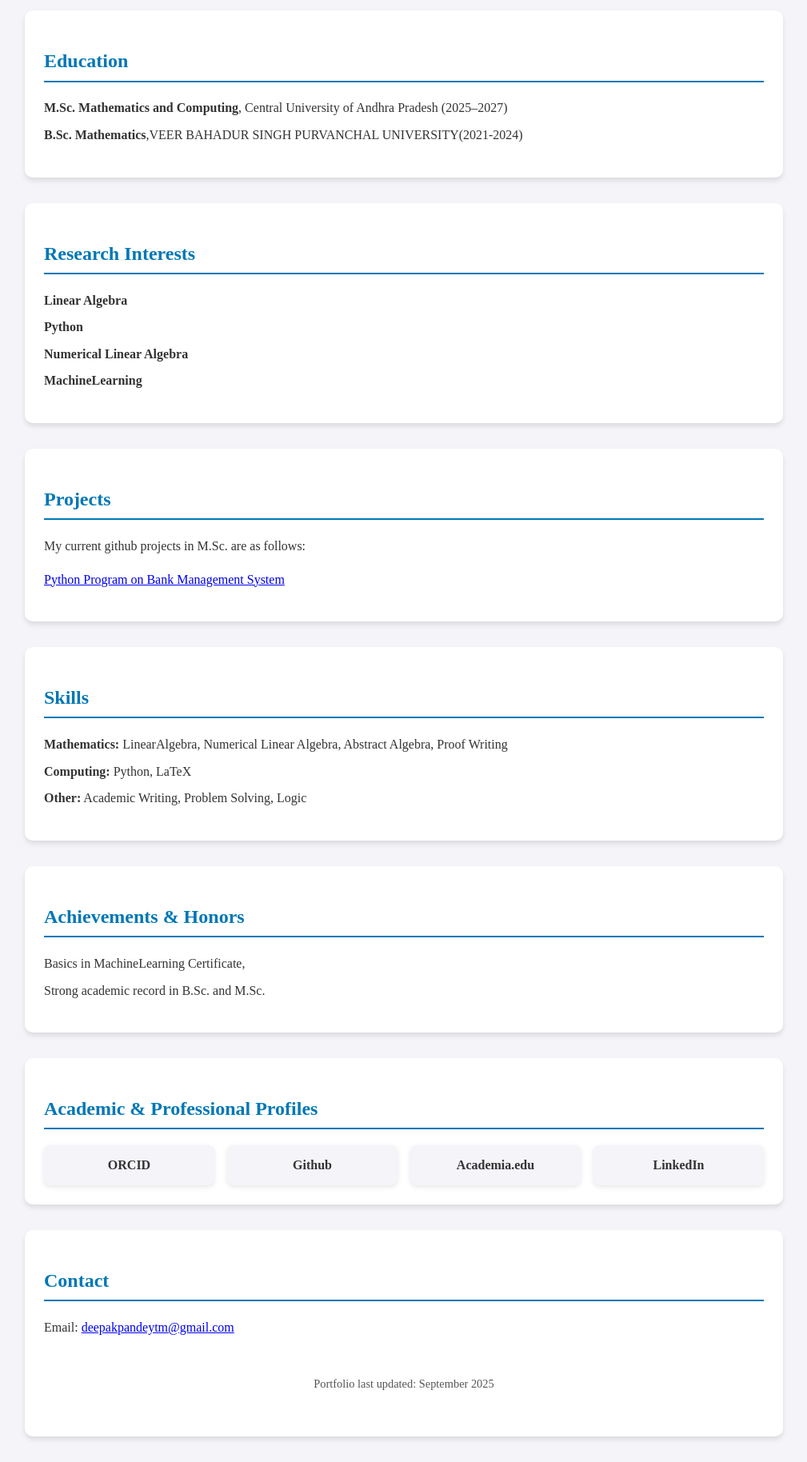
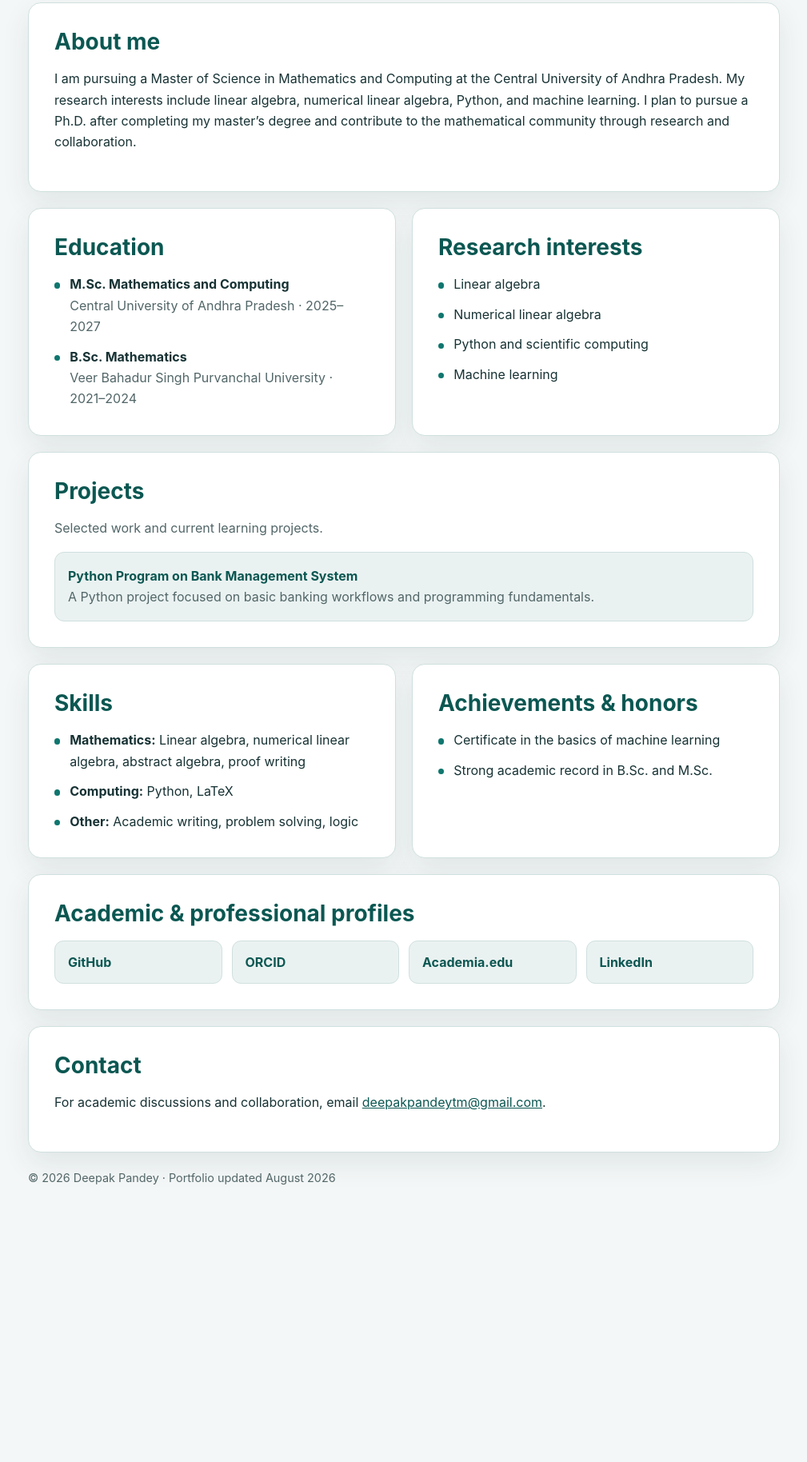
Before and after one commit to deepakpandeymaths/Portfolio-, a plain HTML site: page index.html in a window 1280 px wide. Shown: the part 469-2297 px from the top of the page at 80% size, without its empty margins (135-1144 px from the left). After the commit the page ends 2000 px from the top, so only its background shows below. Drawn offline with Linux system fonts and the light colour scheme.

Commit message:
Polish academic portfolio landing page
Co-authored-by: Codex <codex@openai.com>

```diff
--- a/index.html
+++ b/index.html
@@ -3,146 +3,73 @@
 <head>
   <meta charset="UTF-8">
   <meta name="viewport" content="width=device-width, initial-scale=1.0">
-  <title>Deepak  Pandey – Academic Portfolio</title>
+  <meta name="description" content="Academic portfolio of Deepak Pandey, an M.Sc. Mathematics and Computing student and researcher.">
+  <meta name="theme-color" content="#0f766e">
+  <title>Deepak Pandey | Mathematics &amp; Computing</title>
   <style>
-    body {
-      font-family: "Times New Roman", Times, serif;
-      line-height: 1.6;
-      background-color: #f4f4f9;
-      color: #333;
-      margin: 0;
-      padding: 0;
-    }
-    header {
-      background-color: #0077B5;
-      color: white;
-      padding: 2rem 1rem;
-      text-align: center;
-    }
-    header h1 { margin: 0; font-size: 2rem; }
-    header p { font-size: 1.2rem; margin: 0.5rem 0 0; }
-    section {
-      max-width: 900px;
-      margin: 2rem auto;
-      padding: 1.5rem;
-      background-color: white;
-      border-radius: 10px;
-      box-shadow: 0 4px 6px rgba(0,0,0,0.1);
-    }
-    h2 {
-      color: #0077B5;
-      border-bottom: 2px solid #0077B5;
-      padding-bottom: 0.3rem;
-    }
-    ul { list-style: none; padding-left: 0; }
-    ul li { margin-bottom: 0.5rem; }
-    .profiles-grid {
-      display: grid;
-      grid-template-columns: repeat(auto-fit, minmax(180px, 1fr));
-      gap: 16px; margin-top: 16px;
-    }
-    .profile-card {
-      display: flex; align-items: center; justify-content: center;
-      padding: 12px 16px; background-color: #f4f4f9;
-      border-radius: 8px; text-decoration: none; color: #333;
-      font-weight: 600; transition: all 0.2s ease;
-      box-shadow: 0 2px 6px rgba(0,0,0,0.1);
-    }
-    .profile-card:hover {
-      background-color: #e0e0ff; transform: translateY(-2px);
-      box-shadow: 0 4px 12px rgba(0,0,0,0.15);
-    }
-    .badges a { margin: 0.3rem; text-decoration: none; display: inline-block; }
-    .download a {
-      display: inline-block; padding: 0.5rem 1rem;
-      background-color: #0077B5; color: white; border-radius: 5px;
-      text-decoration: none; margin-top: 1rem;
-    }
-    .download a:hover { background-color: #005582; }
-    footer {
-      text-align: center; padding: 1rem;
-      font-size: 0.9rem; color: #555;
-    }
+    :root { color-scheme: light dark; --bg:#f4f7f7; --surface:#fff; --surface-muted:#eaf2f1; --text:#173234; --muted:#526668; --accent:#0f766e; --accent-dark:#0b5752; --border:#cfe0de; --shadow:0 14px 35px rgba(18,57,58,.09); }
+    * { box-sizing:border-box; }
+    html { scroll-behavior:smooth; }
+    body { margin:0; font-family:Inter,ui-sans-serif,system-ui,-apple-system,BlinkMacSystemFont,"Segoe UI",sans-serif; line-height:1.65; background:var(--bg); color:var(--text); }
+    a { color:var(--accent-dark); }
+    a:focus-visible,.profile-card:focus-visible { outline:3px solid #f59e0b; outline-offset:3px; }
+    .skip-link { position:absolute; left:1rem; top:-4rem; padding:.65rem 1rem; background:var(--surface); border-radius:.5rem; z-index:2; }
+    .skip-link:focus { top:1rem; }
+    .hero { background:linear-gradient(135deg,#0f766e,#164e63); color:#fff; padding:5rem 1.25rem 4rem; }
+    .hero-inner,main { max-width:980px; margin:0 auto; }
+    .eyebrow { margin:0 0 .75rem; color:#b9f2e9; font-weight:700; letter-spacing:.08em; text-transform:uppercase; font-size:.8rem; }
+    h1,h2 { line-height:1.2; }
+    h1 { margin:0; font-size:clamp(2.4rem,7vw,4.7rem); letter-spacing:-.04em; }
+    .tagline { max-width:650px; margin:1rem 0 0; font-size:clamp(1.05rem,2vw,1.35rem); color:#e3fffb; }
+    nav { margin-top:2rem; display:flex; flex-wrap:wrap; gap:.65rem; }
+    nav a { color:#fff; text-decoration:none; border:1px solid rgba(255,255,255,.45); border-radius:999px; padding:.4rem .85rem; font-size:.9rem; }
+    nav a:hover { background:rgba(255,255,255,.16); }
+    main { padding:1.25rem; display:grid; gap:1.25rem; }
+    section { scroll-margin-top:1rem; background:var(--surface); border:1px solid var(--border); border-radius:1rem; padding:clamp(1.25rem,4vw,2rem); box-shadow:var(--shadow); }
+    h2 { margin:0 0 1rem; color:var(--accent-dark); font-size:clamp(1.35rem,3vw,1.75rem); }
+    p { margin-top:0; }
+    .muted { color:var(--muted); }
+    .list { list-style:none; margin:0; padding:0; display:grid; gap:.7rem; }
+    .list li { padding-left:1.2rem; position:relative; }
+    .list li::before { content:""; width:.45rem; height:.45rem; position:absolute; left:0; top:.7rem; border-radius:50%; background:var(--accent); }
+    .two-column { display:grid; grid-template-columns:repeat(2,minmax(0,1fr)); gap:1.25rem; }
+    .project-card { display:block; padding:1rem; border:1px solid var(--border); border-radius:.75rem; background:var(--surface-muted); text-decoration:none; }
+    .project-card:hover { border-color:var(--accent); transform:translateY(-2px); transition:transform .2s ease,border-color .2s ease; }
+    .project-card strong { display:block; color:var(--accent-dark); }
+    .profiles-grid { display:grid; grid-template-columns:repeat(auto-fit,minmax(180px,1fr)); gap:.75rem; }
+    .profile-card { display:block; padding:.8rem 1rem; border:1px solid var(--border); border-radius:.7rem; background:var(--surface-muted); text-decoration:none; font-weight:700; }
+    .profile-card:hover { border-color:var(--accent); }
+    footer { max-width:980px; margin:0 auto; padding:0 1.25rem 2rem; color:var(--muted); font-size:.9rem; }
+    @media (max-width:640px) { .two-column { grid-template-columns:1fr; } .hero { padding-top:3.5rem; } }
+    @media (prefers-reduced-motion:reduce) { html { scroll-behavior:auto; } *,*::before,*::after { transition-duration:.01ms !important; } }
+    @media (prefers-color-scheme:dark) { :root { --bg:#102123; --surface:#173033; --surface-muted:#1c3a3b; --text:#e7f4f1; --muted:#b5c9c6; --border:#315455; --accent-dark:#79ddd0; --shadow:0 14px 35px rgba(0,0,0,.2); } .profile-card,.project-card { color:var(--text); } }
   </style>
 </head>
 <body>
-
-<header>
-  <h1>DeepakPandey</h1>
-  <p>M.Sc. Mathematics and Computing | Researcher</p>
-  <p>Central University of Andhra Pradesh</p>
-</header>
-
-<section>
-  <h2>About Me</h2>
-  <p>
-    I am currently pursuing my Master of Science in Mathematics and Computing at the Central University of Andhra Pradesh.
-    My research interests include LinearAlgebra, Numerical Linear Algebra,Python and MachineLearning. I want to pursue Ph.D. after completing my masters degree.
-    My long-term goal is to contribute to the mathematical community through research and collaborations.
-  </p>
-</section>
-
-<section>
-  <h2>Education</h2>
-  <ul>
-    <li><strong>M.Sc. Mathematics and Computing</strong>, Central University of Andhra Pradesh (2025–2027)</li>
-    <li><strong>B.Sc. Mathematics</strong>,VEER BAHADUR SINGH PURVANCHAL UNIVERSITY(2021-2024)</li>
-  </ul>
-</section>
-
-<section>
-  <h2>Research Interests</h2>
-  <ul>
-    <li><strong>Linear Algebra</strong></li>
-    <li><strong>Python</strong></li>
-    <li><strong>Numerical Linear Algebra</strong></li>
-    <li><strong>MachineLearning</strong></li>
-  </ul>
-</section>
-
-<section>
-  <h2>Projects</h2>
-  <p>My current github projects in M.Sc. are as follows:</p>
-  <ul>
-    <li><a href="https://github.com/deepakpandeymaths/Python-program-on-bank-management-system.">Python Program on Bank Management System</a></li>
-  </ul>
-</section>
-
-<section>
-  <h2>Skills</h2>
-  <ul>
-    <li><strong>Mathematics:</strong> LinearAlgebra, Numerical Linear Algebra, Abstract Algebra, Proof Writing</li>
-    <li><strong>Computing:</strong> Python, LaTeX</li>
-    <li><strong>Other:</strong> Academic Writing, Problem Solving, Logic</li>
-  </ul>
-</section>
-
-<section>
-  <h2>Achievements & Honors</h2>
-  <ul>
-    <li>Basics in MachineLearning Certificate,</li>
-
-    <li>Strong academic record in B.Sc. and M.Sc.</li>
-  </ul>
-</section>
-
-<section>
-  <h2>Academic & Professional Profiles</h2>
-  <div class="profiles-grid">
-    <a href="https://orcid.org/0009-0007-5635-5547" class="profile-card">ORCID</a>
-    <a href="https://github.com/deepakpandeymaths"  class="profile-card">Github</a>
-    <a href="https://cuap.academia.edu/deepakpandeymaths" class="profile-card">Academia.edu</a>
-    <a href="https://www.linkedin.com/in/deepak-pandey-a09a81382?utm_source=share&utm_campaign=share_via&utm_content=profile&utm_medium=android_app" class="profile-card">LinkedIn</a>
-  </div>
-</section>
-
-<section>
-  <h2>Contact</h2>
-  <p>Email: <a href="mailto:deepakpandeytm@gmail.com">deepakpandeytm@gmail.com</a></p>
-
-<footer>
-  <p>Portfolio last updated: September 2025</p>
-</footer>
-
+  <a class="skip-link" href="#content">Skip to content</a>
+  <header class="hero">
+    <div class="hero-inner">
+      <p class="eyebrow">Academic portfolio</p>
+      <h1>Deepak Pandey</h1>
+      <p class="tagline">M.Sc. Mathematics and Computing student exploring mathematical modelling, computation, and research.</p>
+      <p>Central University of Andhra Pradesh</p>
+      <nav aria-label="Primary navigation"><a href="#about">About</a><a href="#education">Education</a><a href="#projects">Projects</a><a href="#profiles">Profiles</a><a href="#contact">Contact</a></nav>
+    </div>
+  </header>
+  <main id="content">
+    <section id="about" aria-labelledby="about-title"><h2 id="about-title">About me</h2><p>I am pursuing a Master of Science in Mathematics and Computing at the Central University of Andhra Pradesh. My research interests include linear algebra, numerical linear algebra, Python, and machine learning. I plan to pursue a Ph.D. after completing my master’s degree and contribute to the mathematical community through research and collaboration.</p></section>
+    <div class="two-column">
+      <section id="education" aria-labelledby="education-title"><h2 id="education-title">Education</h2><ul class="list"><li><strong>M.Sc. Mathematics and Computing</strong><br><span class="muted">Central University of Andhra Pradesh · 2025–2027</span></li><li><strong>B.Sc. Mathematics</strong><br><span class="muted">Veer Bahadur Singh Purvanchal University · 2021–2024</span></li></ul></section>
+      <section aria-labelledby="interests-title"><h2 id="interests-title">Research interests</h2><ul class="list"><li>Linear algebra</li><li>Numerical linear algebra</li><li>Python and scientific computing</li><li>Machine learning</li></ul></section>
+    </div>
+    <section id="projects" aria-labelledby="projects-title"><h2 id="projects-title">Projects</h2><p class="muted">Selected work and current learning projects.</p><a class="project-card" href="https://github.com/deepakpandeymaths/Python-program-on-bank-management-system." target="_blank" rel="noopener noreferrer"><strong>Python Program on Bank Management System</strong><span class="muted">A Python project focused on basic banking workflows and programming fundamentals.</span></a></section>
+    <div class="two-column">
+      <section aria-labelledby="skills-title"><h2 id="skills-title">Skills</h2><ul class="list"><li><strong>Mathematics:</strong> Linear algebra, numerical linear algebra, abstract algebra, proof writing</li><li><strong>Computing:</strong> Python, LaTeX</li><li><strong>Other:</strong> Academic writing, problem solving, logic</li></ul></section>
+      <section aria-labelledby="honors-title"><h2 id="honors-title">Achievements &amp; honors</h2><ul class="list"><li>Certificate in the basics of machine learning</li><li>Strong academic record in B.Sc. and M.Sc.</li></ul></section>
+    </div>
+    <section id="profiles" aria-labelledby="profiles-title"><h2 id="profiles-title">Academic &amp; professional profiles</h2><div class="profiles-grid"><a class="profile-card" href="https://github.com/deepakpandeymaths" target="_blank" rel="noopener noreferrer">GitHub</a><a class="profile-card" href="https://orcid.org/0009-0007-5635-5547" target="_blank" rel="noopener noreferrer">ORCID</a><a class="profile-card" href="https://cuap.academia.edu/deepakpandeymaths" target="_blank" rel="noopener noreferrer">Academia.edu</a><a class="profile-card" href="https://www.linkedin.com/in/deepakpandeymaths/" target="_blank" rel="noopener noreferrer">LinkedIn</a></div></section>
+    <section id="contact" aria-labelledby="contact-title"><h2 id="contact-title">Contact</h2><p>For academic discussions and collaboration, email <a href="mailto:deepakpandeytm@gmail.com">deepakpandeytm@gmail.com</a>.</p></section>
+  </main>
+  <footer><p>© 2026 Deepak Pandey · Portfolio updated August 2026</p></footer>
 </body>
 </html>
```
